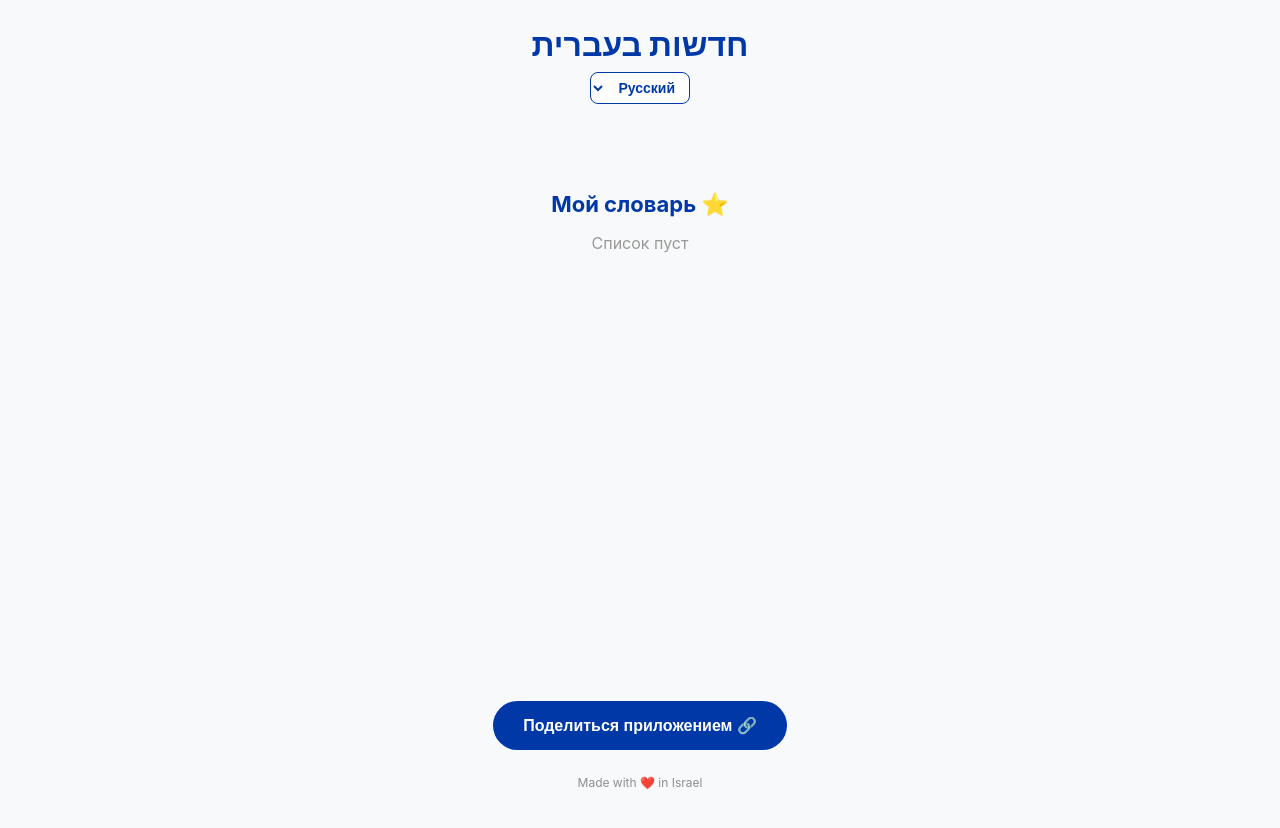
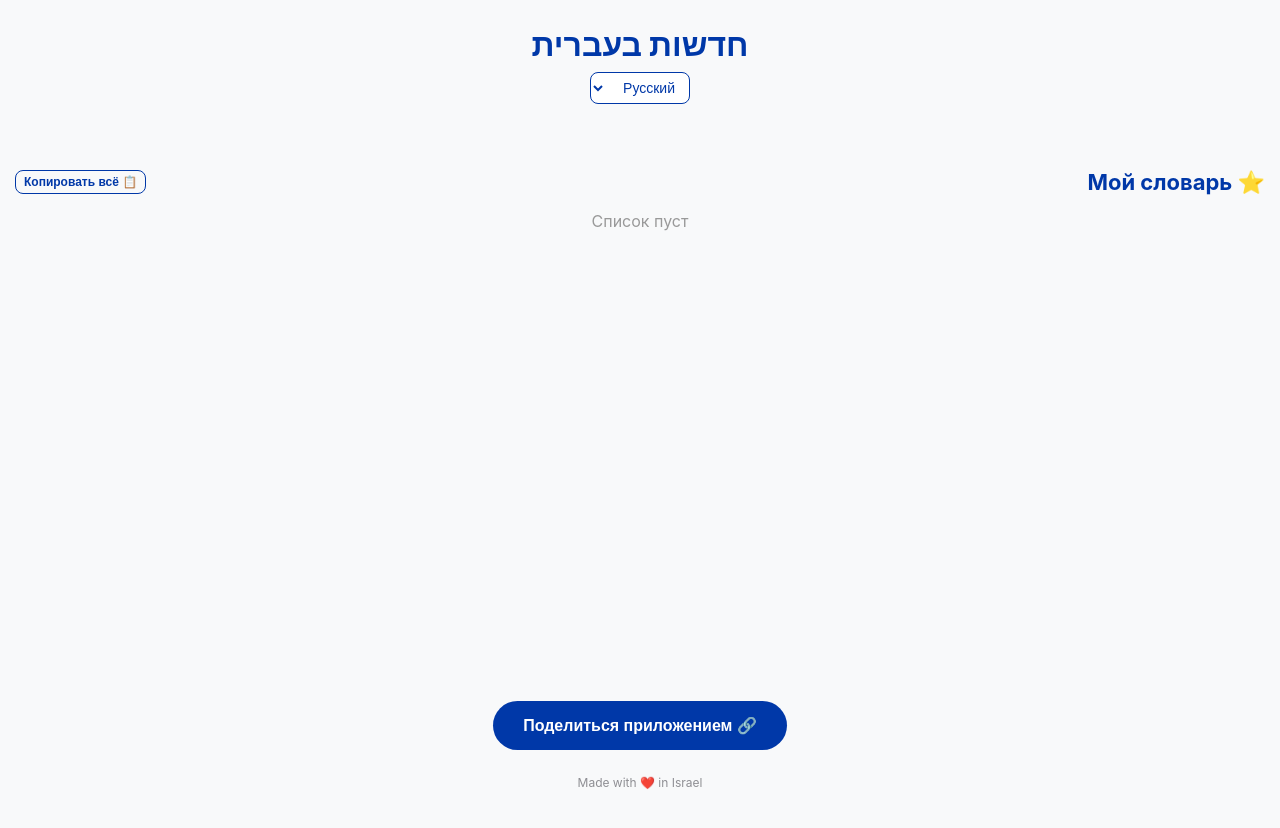
Before and after one commit to JRiverbend/funhebrew, a plain HTML site: page index.html in a window 1280 px wide. Drawn offline with Linux system fonts and the light colour scheme; no server answers.

Commit message:
Update index.html

```diff
--- a/index.html
+++ b/index.html
@@ -7,101 +7,34 @@
     <meta name="apple-mobile-web-app-status-bar-style" content="default">
     <link rel="apple-touch-icon" href="icon.png">
     <title>FunHebrew</title>
-    <link rel="manifest" href="manifest.json">
     <style>
-        :root {
-            --il-blue: #0038A8;
-            --il-white: #ffffff;
-            --bg: #f8f9fa;
-            --text-dark: #1c1c1e;
-        }
-
-        body {
-            background-color: var(--bg);
-            font-family: -apple-system, BlinkMacSystemFont, "Segoe UI", sans-serif;
-            margin: 0; padding: 15px; direction: rtl; color: var(--text-dark);
-            display: flex; flex-direction: column; min-height: 100vh;
-        }
-
-        /* Твои настройки шапки */
-        .header-container {
-            display: flex;
-            flex-direction: column;
-            align-items: center;
-            margin-bottom: 25px;
-            padding: 10px 5px;
-        }
-
-        .header-container h1 {
-            font-size: 32px;
-            color: var(--il-blue);
-            margin: 0 0 8px 0;
-            font-weight: 800;
-            text-align: center;
-        }
-
-        select {
-            padding: 6px 10px;
-            border-radius: 8px;
-            border: 1.5px solid var(--il-blue);
-            font-size: 14px;
-            font-weight: 600;
-            background: var(--il-white);
-            color: var(--il-blue);
-            width: 100px;
-            cursor: pointer;
-            outline: none;
-        }
-
-        .card {
-            background: var(--il-white); border-radius: 16px; padding: 20px;
-            box-shadow: 0 4px 12px rgba(0, 56, 168, 0.08); margin-bottom: 16px;
-            border: 1px solid rgba(0, 56, 168, 0.1);
-        }
-
+        :root { --il-blue: #0038A8; --il-white: #ffffff; --bg: #f8f9fa; --text-dark: #1c1c1e; }
+        body { background-color: var(--bg); font-family: -apple-system, sans-serif; margin: 0; padding: 15px; direction: rtl; color: var(--text-dark); display: flex; flex-direction: column; min-height: 100vh; }
+        .header-container { display: flex; flex-direction: column; align-items: center; margin-bottom: 25px; padding: 10px 5px; }
+        .header-container h1 { font-size: 32px; color: var(--il-blue); margin: 0 0 8px 0; font-weight: 800; text-align: center; }
+        select { padding: 6px 10px; border-radius: 8px; border: 1.5px solid var(--il-blue); font-size: 14px; background: var(--il-white); color: var(--il-blue); width: 100px; outline: none; }
+        .card { background: var(--il-white); border-radius: 16px; padding: 20px; box-shadow: 0 4px 12px rgba(0, 56, 168, 0.08); margin-bottom: 16px; border: 1px solid rgba(0, 56, 168, 0.1); }
         .headline { font-size: 18px; line-height: 1.5; font-weight: 700; margin-bottom: 18px; text-align: right; }
-
         .actions { display: flex; gap: 8px; }
-        button {
-            flex: 1; border: 2px solid var(--il-blue); border-radius: 12px;
-            padding: 12px 4px; font-size: 13px; font-weight: 700; cursor: pointer;
-            display: flex; align-items: center; justify-content: center;
-        }
+        button { flex: 1; border: 2px solid var(--il-blue); border-radius: 12px; padding: 12px 4px; font-size: 13px; font-weight: 700; cursor: pointer; display: flex; align-items: center; justify-content: center; }
         button:active { transform: scale(0.96); }
-
         .btn-speak { background: var(--il-white); color: var(--il-blue); }
         .btn-trans { background: var(--il-blue); color: var(--il-white); }
         .btn-save { background: var(--il-white); color: var(--il-blue); border-style: solid; }
-
-        /* Обновленный стиль словаря для отображения перевода */
         #my-vocabulary { flex-grow: 1; margin-top: 30px; }
-        #vocab-title { color: var(--il-blue); text-align: center; margin-bottom: 15px; font-size: 22px; }
-
-        .vocab-item {
-            background: var(--il-white); padding: 15px; border-radius: 12px;
-            margin-bottom: 10px; display: flex; flex-direction: column;
-            border-right: 5px solid var(--il-blue);
-            box-shadow: 0 2px 6px rgba(0,0,0,0.05);
-            position: relative;
-        }
-
+        .vocab-header { display: flex; justify-content: space-between; align-items: center; margin-bottom: 15px; }
+        .vocab-header h3 { color: var(--il-blue); margin: 0; font-size: 22px; }
+        .btn-export { background: none; border: 1.5px solid var(--il-blue); color: var(--il-blue); font-size: 12px; padding: 4px 8px; border-radius: 8px; width: auto; flex: none; }
+        .vocab-item { background: var(--il-white); padding: 15px; border-radius: 12px; margin-bottom: 10px; display: flex; flex-direction: column; border-right: 5px solid var(--il-blue); box-shadow: 0 2px 6px rgba(0,0,0,0.05); position: relative; }
         .vocab-he { font-weight: 700; font-size: 17px; margin-bottom: 4px; text-align: right; cursor: pointer; color: var(--il-blue); }
         .vocab-tr { font-size: 14px; color: #555; text-align: right; font-style: italic; }
-
         .btn-del { position: absolute; left: 10px; top: 15px; border: none; color: #ff3b30; background: none; font-size: 18px; cursor: pointer; }
-
         .share-section { text-align: center; margin-top: 30px; }
-        .btn-share {
-            background: var(--il-blue); color: white; border: none;
-            padding: 15px 30px; border-radius: 25px; font-size: 16px;
-            width: auto; margin: 0 auto; display: inline-flex;
-        }
-
+        .btn-share { background: var(--il-blue); color: white; border: none; padding: 15px 30px; border-radius: 25px; font-size: 16px; width: auto; margin: 0 auto; display: inline-flex; }
         .footer { text-align: center; padding: 25px 0; color: #8e8e93; font-size: 12px; }
     </style>
 </head>
 <body>
-
     <div class="header-container">
         <h1>חדשות בעברית</h1>
         <select id="langSelect" onchange="changeLang()">
@@ -111,26 +44,22 @@
             <option value="am">አማርኛ</option>
         </select>
     </div>
-
     <div id="news-container"></div>
-
     <div id="my-vocabulary">
-        <h3 id="vocab-title">⭐ Мой словарь</h3>
+        <div class="vocab-header">
+            <h3 id="vocab-title">⭐ Мой словарь</h3>
+            <button class="btn-export" id="exportBtn" onclick="exportVocab()">📋 Копировать всё</button>
+        </div>
         <div id="vocab-list"></div>
     </div>
-
-    <div class="share-section">
-        <button class="btn-share" onclick="shareApp()">🔗 Поделиться приложением</button>
-    </div>
-
+    <div class="share-section"><button class="btn-share" onclick="shareApp()">🔗 Поделиться приложением</button></div>
     <div class="footer">Made with ❤️ in Israel</div>
-
     <script>
         const translations = {
-            ru: { speak: "🔊 Слушать", trans: "🌐 Перевод", save: "⭐ Учить", vocab: "⭐ Мой словарь", share: "🔗 Поделиться", empty: "Список пуст", prompt: "Введите перевод этой фразы:" },
-            en: { speak: "🔊 Listen", trans: "🌐 Translate", save: "⭐ Save", vocab: "⭐ My Vocabulary", share: "🔗 Share", empty: "List is empty", prompt: "Enter translation for this phrase:" },
-            fr: { speak: "🔊 Écouter", trans: "🌐 Traduire", save: "⭐ Apprendre", vocab: "⭐ Mon dico", share: "🔗 Partager", empty: "Liste vide", prompt: "Entrez la traduction:" },
-            am: { speak: "🔊 አዳምጥ", trans: "🌐 ተርጉም", save: "⭐ አጥና", vocab: "⭐ የእኔ መዝገበ ቃላት", share: "🔗 አጋра", empty: "ዝርዝሩ ባዶ ነው", prompt: "የትርጉም ጽሑፉን ያስገቡ:" }
+            ru: { speak: "🔊 Слушать", trans: "🌐 Перевод", save: "⭐ Учить", vocab: "⭐ Мой словарь", share: "🔗 Поделиться", empty: "Список пуст", prompt: "Введите перевод этой фразы:", copy: "📋 Копировать всё", copied: "✅ Скопировано в буфер!" },
+            en: { speak: "🔊 Listen", trans: "🌐 Translate", save: "⭐ Save", vocab: "⭐ My Vocabulary", share: "🔗 Share", empty: "List is empty", prompt: "Enter translation:", copy: "📋 Export all", copied: "✅ Copied to clipboard!" },
+            fr: { speak: "🔊 Écouter", trans: "🌐 Traduire", save: "⭐ Apprendre", vocab: "⭐ Mon dico", share: "🔗 Partager", empty: "Liste vide", prompt: "Entrez la traduction:", copy: "📋 Tout copier", copied: "✅ Copié!" },
+            am: { speak: "🔊 አዳምጥ", trans: "🌐 ተርጉም", save: "⭐ አጥና", vocab: "⭐ የእኔ መዝገበ ቃላት", share: "🔗 አጋራ", empty: "ዝርዝሩ ባዶ ነው", prompt: "የትርጉም ጽሑፉን ያስገቡ:", copy: "📋 ሁሉንም ቅዳ", copied: "✅ ተቀድቷል!" }
         };
 
         let currentLang = localStorage.getItem('funLang') || 'ru';
@@ -152,14 +81,7 @@
                 data.items.slice(0, 5).forEach((item, index) => {
                     const card = document.createElement('div');
                     card.className = 'card';
-                    card.innerHTML = `
-                        <div class="headline" id="head-${index}">${item.title}</div>
-                        <div class="actions">
-                            <button class="btn-speak" onclick="speakFromId('head-${index}')">${translations[currentLang].speak}</button>
-                            <button class="btn-trans" onclick="openTranslate('${index}')">${translations[currentLang].trans}</button>
-                            <button class="btn-save" onclick="saveWithTranslation('${index}')">${translations[currentLang].save}</button>
-                        </div>
-                    `;
+                    card.innerHTML = `<div class="headline" id="head-${index}">${item.title}</div><div class="actions"><button class="btn-speak" onclick="speakFromId('head-${index}')">${translations[currentLang].speak}</button><button class="btn-trans" onclick="openTranslate('${index}')">${translations[currentLang].trans}</button><button class="btn-save" onclick="saveWithTranslation('${index}')">${translations[currentLang].save}</button></div>`;
                     container.appendChild(card);
                 });
             } catch (e) { console.error(e); }
@@ -181,7 +103,6 @@
         function saveWithTranslation(id) {
             const hebrewText = document.getElementById('head-' + id).innerText;
             const trText = prompt(translations[currentLang].prompt);
-
             if (trText) {
                 let words = JSON.parse(localStorage.getItem('funHebrewFullVocab') || '[]');
                 words.push({ he: hebrewText, tr: trText });
@@ -192,19 +113,15 @@
 
         function renderVocab() {
             document.getElementById('vocab-title').innerText = translations[currentLang].vocab;
+            document.getElementById('exportBtn').innerText = translations[currentLang].copy;
             const list = document.getElementById('vocab-list');
             const words = JSON.parse(localStorage.getItem('funHebrewFullVocab') || '[]');
             list.innerHTML = words.length ? '' : `<p style="text-align:center; color:#999">${translations[currentLang].empty}</p>`;
-
             words.slice().reverse().forEach((item, index) => {
                 const actualIndex = words.length - 1 - index;
                 const div = document.createElement('div');
                 div.className = 'vocab-item';
-                div.innerHTML = `
-                    <div class="vocab-he" onclick="speakText('${item.he.replace(/'/g, "\\'")}')">${item.he}</div>
-                    <div class="vocab-tr">${item.tr}</div>
-                    <button class="btn-del" onclick="deleteWord(${actualIndex})">✕</button>
-                `;
+                div.innerHTML = `<div class="vocab-he" onclick="speakText('${item.he.replace(/'/g, "\\'")}')">${item.he}</div><div class="vocab-tr">${item.tr}</div><button class="btn-del" onclick="deleteWord(${actualIndex})">✕</button>`;
                 list.appendChild(div);
             });
         }
@@ -214,6 +131,18 @@
             words.splice(index, 1);
             localStorage.setItem('funHebrewFullVocab', JSON.stringify(words));
             renderVocab();
+        }
+
+        function exportVocab() {
+            const words = JSON.parse(localStorage.getItem('funHebrewFullVocab') || '[]');
+            if (words.length === 0) return;
+            const textToCopy = words.map(item => `${item.he} — ${item.tr}`).join('\n');
+            navigator.clipboard.writeText(textToCopy).then(() => {
+                const btn = document.getElementById('exportBtn');
+                const originalText = btn.innerText;
+                btn.innerText = translations[currentLang].copied;
+                setTimeout(() => btn.innerText = originalText, 2000);
+            });
         }
 
         function shareApp() {
```
